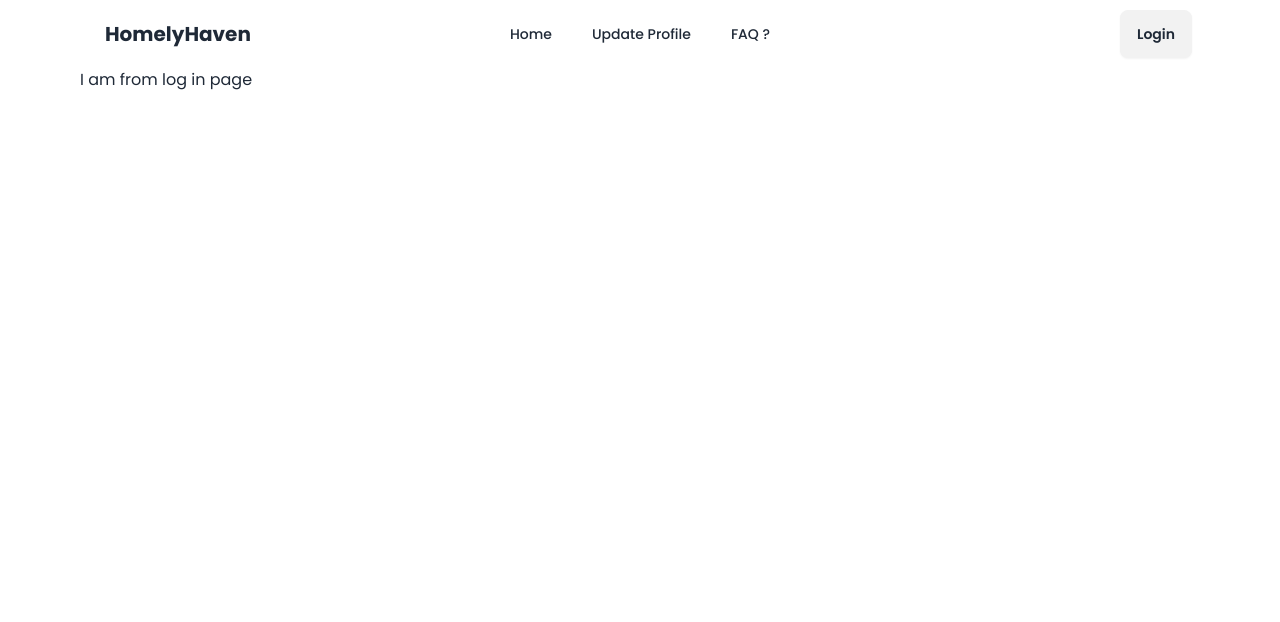
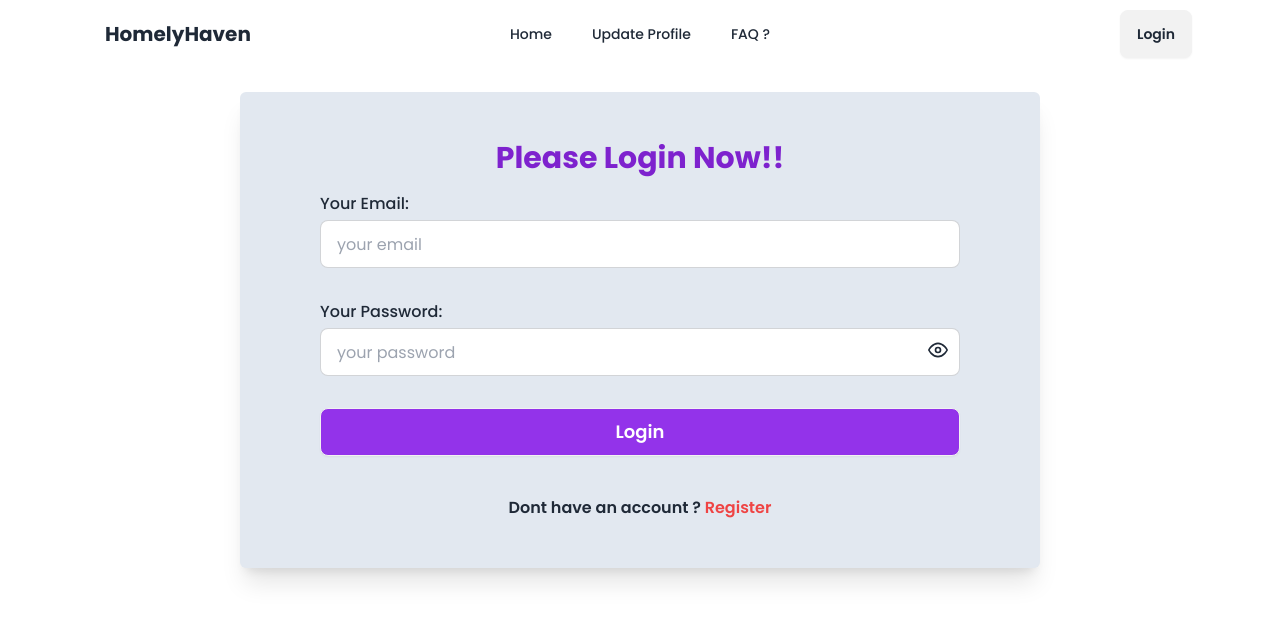
Before and after one commit to tofayeLL/Homely-Haven-9, a React (Vite) app: page /login in a window 1280 px wide. Shown: the top 622 px of the page. Built offline with nearby package versions, Linux system fonts and the light colour scheme.

Commit message:
added login section

```diff
--- a/package.json
+++ b/package.json
@@ -14,6 +14,7 @@
     "match-sorter": "^6.3.4",
     "react": "^18.2.0",
     "react-dom": "^18.2.0",
+    "react-icons": "^5.0.1",
     "react-router-dom": "^6.22.3",
     "sort-by": "^1.2.0"
   },
--- a/src/main.jsx
+++ b/src/main.jsx
@@ -9,6 +9,7 @@ import Root from './Root';
 import Home from './pages/Home/Home';
 import Login from './pages/Login/Login';
 import ErrorPage from './pages/ErrorPage/ErrorPage';
+import Register from './pages/Register/Register';
 
 const router = createBrowserRouter([
   {
@@ -23,6 +24,10 @@ const router = createBrowserRouter([
       {
         path:'/login',
         element:<Login></Login>
+      },
+      {
+        path:'/register',
+        element: <Register></Register>
       }
     ]
   },
--- a/src/pages/Login/Login.jsx
+++ b/src/pages/Login/Login.jsx
@@ -1,10 +1,63 @@
+import { useState } from "react";
+import { FiEye } from "react-icons/fi";
+import { FiEyeOff } from "react-icons/fi";
+import { Link } from "react-router-dom";
+
+const Login = () => {
+    const [showPass, setShowPass] = useState(false);
 
 
-const Login = () => {
+
+
+    const handleLogin = (e) => {
+        e.preventDefault()
+        console.log('click login')
+    }
+
+
+
+
     return (
-        <div>
-            <h1>I am from log in page</h1>
+        <div className="flex flex-col justify-center items-center">
+            <div className="flex flex-col justify-center  lg:w-[100vh] mx-auto space-y-4 my-6 bg-slate-200 shadow-xl lg:px-0 px-5  lg:py-12 py-6 rounded-md">
 
+
+
+                <div className=" mx-auto text-purple-700">
+                    <h1 className="text-3xl font-bold ">Please Login Now!!</h1>
+                </div>
+
+
+                <form onSubmit={handleLogin} className="lg:w-[80%] mx-auto space-y-8  rounded-lg ">
+
+                    <div>
+                        <p className="mb-1 font-medium">Your Email:</p>
+                        <input type="email" name="email" placeholder="your email" className="input input-bordered w-full" required />
+                    </div>
+
+                    <div >
+                        <p className="mb-1 font-medium">Your Password:</p>
+                        <div className="relative">
+                            <input type={showPass ? 'text' : 'password'} name="password" placeholder="your password" className="input input-bordered w-full" required />
+
+                            <span onClick={() => setShowPass(!showPass)} className="absolute top-3 right-3">{showPass ? <FiEyeOff className="text-xl" ></FiEyeOff> : <FiEye className="text-xl"></FiEye>}</span>
+
+                        </div>
+                    </div>
+
+
+                    <div>
+                        <button className="btn text-white text-lg w-full bg-purple-600" type="submit">Login</button>
+                    </div>
+
+
+                </form>
+                <div className="text-center ">
+                    <p className="font-semibold mt-6">Dont have an account ? <Link to={'/register'} className="text-red-500">Register</Link></p>
+                </div>
+
+
+            </div>
         </div>
     );
 };
--- /dev/null
+++ b/src/pages/Register/Register.jsx
@@ -0,0 +1,12 @@
+
+
+const Register = () => {
+    return (
+        <div>
+            <h1>I am from register page</h1>
+
+        </div>
+    );
+};
+
+export default Register;
--- a/src/pages/Shared/Nav.jsx
+++ b/src/pages/Shared/Nav.jsx
@@ -34,7 +34,7 @@ const Nav = () => {
                     </ul>
                 </div>
                 <div className="navbar-end">
-                  <Link to={'/login'}><a className="btn">Login</a></Link>
+                  <Link to={'/login'}><button className="btn">Login</button></Link>
                 </div>
             </div>
 
```
Also changed, not shown: 1 other file (tests, documents, lock files or other folders).
